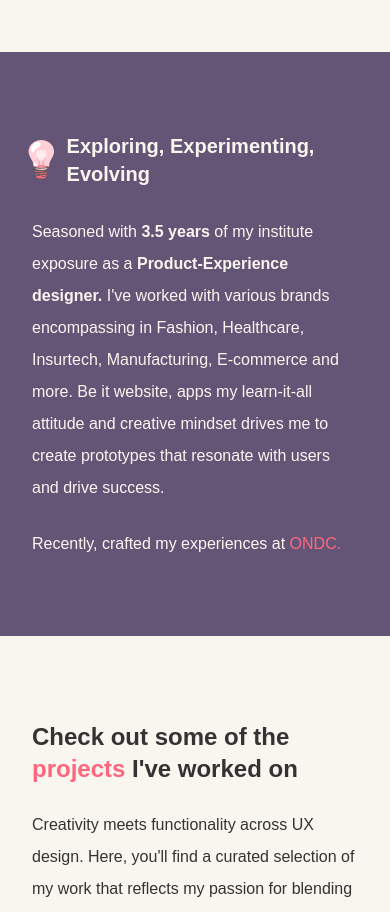
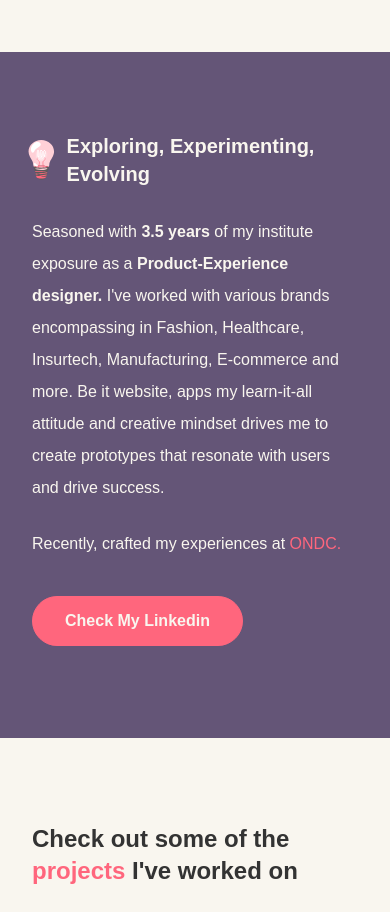
Before and after one commit to Ghastly2001/prajjwal-portfolio, a Next.js app: page / in a window 390 px wide. Shown: the part 840-1752 px from the top of the page. Built offline with nearby package versions, Linux system fonts and the light colour scheme; a web font is replaced by a local one.

Commit message:
fix linkedin cta

```diff
--- a/src/components/sub-hero.tsx
+++ b/src/components/sub-hero.tsx
@@ -20,7 +20,7 @@ const SubHero = () => {
         width={56}
         height={56}
       />
-      <div className="flex flex-col items-center justify-between h-full gap-7  px-8  lg:px-0">
+      <div className="flex flex-col items-start lg:items-center justify-between h-full gap-7  px-8  lg:px-0">
         <div className="flex flex-col items-start lg:items-center justify-center h-full gap-7">
           <FadeUp className="flex flex-row lg:flex-col items-center justify-center h-full gap-2 lg:gap-7 -ml-2 lg:ml-0">
             <Image
@@ -60,11 +60,11 @@ const SubHero = () => {
           </FadeUp>
         </div>
         <FadeUp
-          className="lg:flex flex-col items-center justify-center py-3 hidden font-gilroy"
+          className="lg:flex flex-col items-center justify-center py-3  font-gilroy"
           delay={0.2}
         >
           <button
-            className="border border-[#FF667D] lg:py-3.5 py-3 px-10 rounded-full font-bold bg-[#FF667D] hover:bg-transparent text-[#F9F6EF] hover:text-[#FF667D] transition-all w-full lg:w-auto text-center"
+            className="border border-[#FF667D] lg:py-3.5 py-3 px-8 lg:px-10 rounded-full font-bold bg-[#FF667D] hover:bg-transparent text-[#F9F6EF] hover:text-[#FF667D] transition-all w-auto lg:w-auto text-center"
             onClick={() =>
               window.open(
                 "https://www.linkedin.com/in/prajjwaldesigns",
```
